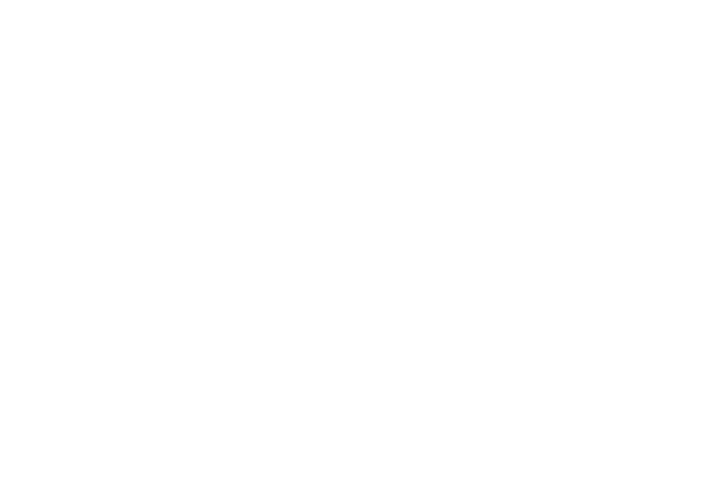
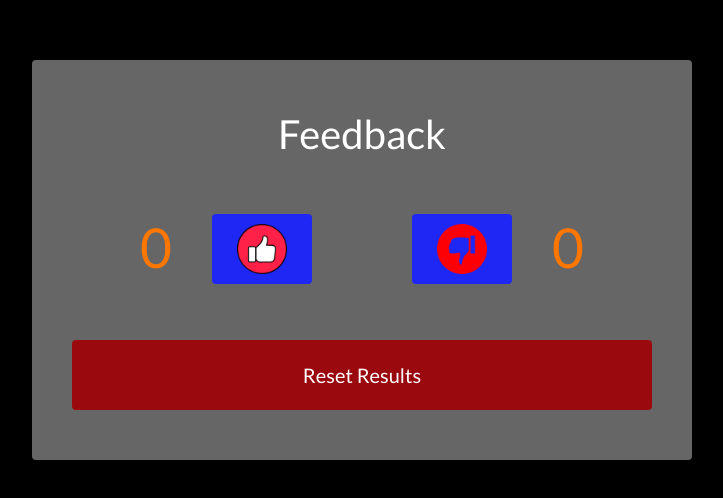
Before and after one commit to TaniaNovikova/42-2_REACT, a React (Create React App) app: page / in a window 1280 px wide. Shown: the part 140-638 px from the top of the page, without its empty margins (278-1001 px from the left). Built offline with nearby package versions, Linux system fonts and the light colour scheme.

Commit message:
Button with images conditional rendering

```diff
--- a/src/App.jsx
+++ b/src/App.jsx
@@ -10,6 +10,8 @@ import "./App.css";
 
 // import Consult02 from "./consultations/Consult02/Consult02";
 
+import Experiment01 from "./Experiments/Experiment01/Experiment01"
+
 function App() {
   return (
     <div className="App">
@@ -20,6 +22,7 @@ function App() {
       {/* <Homework03/> */}
       {/* <Homework04/> */}
       {/* <Consult02 /> */}
+      <Experiment01/>
     </div>
   );
 }
--- /dev/null
+++ b/src/Experiments/Experiment01/Experiment01.jsx
@@ -0,0 +1,11 @@
+import FeedbackExperiments from "../../components/FeedbackExperiments/FeedbackExperiments";
+import "./styles.css"
+
+
+function Experiment01() {
+  return (
+  <div className="homework04-wrapper">
+   <FeedbackExperiments/>
+  </div>)
+}
+export default Experiment01;
--- /dev/null
+++ b/src/Experiments/Experiment01/styles.css
@@ -0,0 +1,11 @@
+.homework04-wrapper {
+  display: flex;
+  flex-direction: column;
+  align-items: center;
+  justify-content: center;
+  width: 100%;
+  flex: 1;
+  /* background-color: #10124c; */
+  background-color: black;
+
+}
--- a/src/components/Button/Button.jsx
+++ b/src/components/Button/Button.jsx
@@ -1,8 +1,13 @@
-import "./styles.css"
+import "./styles.css";
 
-function Button ({name, type="button", onClick}){
-    const buttonsType = type==='reset'? 'reset-button': 'main-button';
-    return <button className = {buttonsType} type={type} onClick={onClick}>{name}</button>
+function Button({ imgSrc = undefined, name, type = "button", onClick }) {
+  const buttonsType = type === "reset" ? "reset-button" : "main-button";
+  return (
+    <button className={buttonsType} type={type} onClick={onClick}>
+      {imgSrc && <img className="button-img" src={imgSrc} alt="button-img"/>}
+      {!imgSrc && name}
+    </button>
+  );
 }
 
 export default Button;
--- a/src/components/Button/styles.css
+++ b/src/components/Button/styles.css
@@ -16,6 +16,11 @@
   font-weight: 400;
 }
 
+.button-img{
+  width: 50px;
+  height: 50px;
+}
+
 .reset-button{
   width: 100%;
   height: 70px;
--- a/src/components/FeedbackExperiments/FeedbackExperiments.jsx
+++ b/src/components/FeedbackExperiments/FeedbackExperiments.jsx
@@ -1,6 +1,8 @@
 import "./styles.css";
 import Button from "../Button/Button";
 import { useState } from "react";
+import like from "../../assets/like.png";
+import dislike from "../../assets/dislike.png";
 
 function FeedbackExperiments() {
   const [likes, setLikes] = useState(0);
@@ -30,6 +32,7 @@ function FeedbackExperiments() {
               className="likes-dislikes-button"
               name="Like"
               onClick={likesIncrement}
+              imgSrc={like}
             />
           </div>
           <div className="button-control">
@@ -37,6 +40,7 @@ function FeedbackExperiments() {
               className="likes-dislikes-button"
               name="Disike"
               onClick={dislikesIncrement}
+              imgSrc={dislike}
             />
           </div>
         </div>
```
Also changed, not shown: src/assets/dislike.png (added), src/assets/like.png (added).
